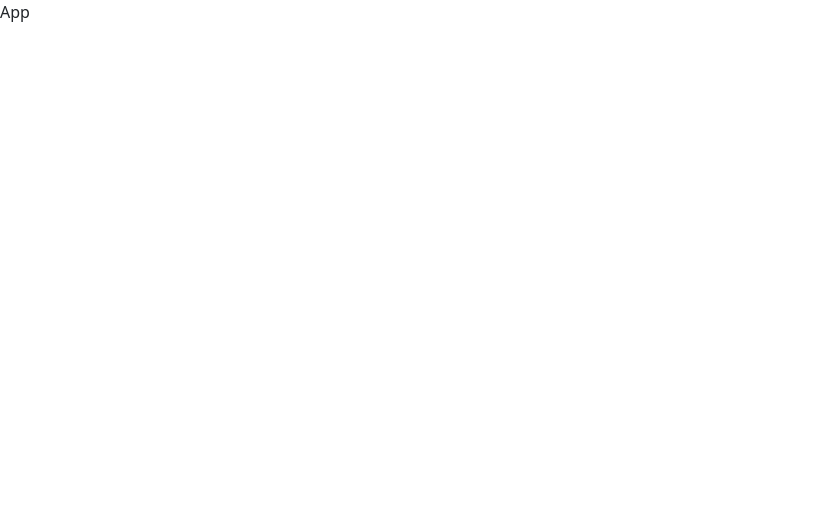
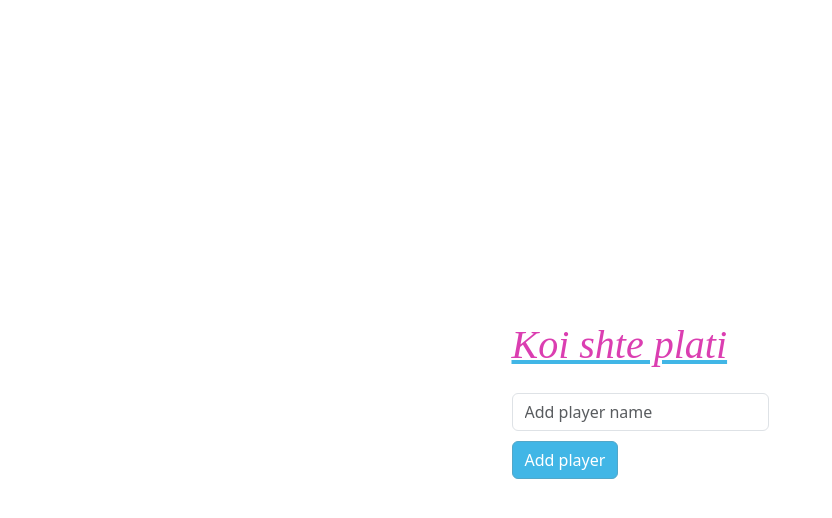
Before and after one commit to daniel-tsonkov/ReactTests, a React (Vite) app: page / in a window 1280 px wide. Shown: the top 518 px of the page, without its empty margins (0-832 px from the left). Built offline with nearby package versions, Linux system fonts and the light colour scheme.

Commit message:
28012025

```diff
--- a/src/App.jsx
+++ b/src/App.jsx
@@ -1,8 +1,24 @@
+import { useContext, useRef } from 'react';
+import { MyContext } from './context';
 import 'bootstrap/dist/css/bootstrap.min.css';
 import './style/app.css';
 
+import Stage1 from './components/stage_one';
+import Stage2 from './components/stage_two';
+
 const App = () => {
-  return <>App</>;
+  const context = useContext(MyContext);
+
+  console.log(context);
+
+  return (
+    <div className="wrapper">
+      <div className="center-wrapper">
+        <h1>Koi shte plati</h1>
+        {context.stage === 1 ? <Stage1 /> : <Stage2 />}
+      </div>
+    </div>
+  );
 };
 
 export default App;
--- a/src/components/stage_one.jsx
+++ b/src/components/stage_one.jsx
@@ -1,5 +1,34 @@
+import { useRef } from 'react';
+import { Button, Form, Alert } from 'react-bootstrap';
+
 const Stage1 = () => {
-  return <>Stage 1</>;
+  const textInput = useRef();
+
+  const handleSubmit = (e) => {
+    e.preventDefault();
+    const value = textInput.current.value;
+
+    console.log(value);
+    textInput.current.value = '';
+  };
+
+  return (
+    <>
+      <Form onSubmit={handleSubmit} className="mt-4">
+        <Form.Group>
+          <Form.Control
+            type="text"
+            placeholder="Add player name"
+            name="player"
+            ref={textInput}
+          />
+        </Form.Group>
+        <Button className="miami" variant="primary" type="submit">
+          Add player
+        </Button>
+      </Form>
+    </>
+  );
 };
 
 export default Stage1;
--- a/src/style/app.css
+++ b/src/style/app.css
@@ -1,4 +1,3 @@
-
 h1 {
     font-family: 'Pacifico', cursive;
     color: #DB3EB1;
```
